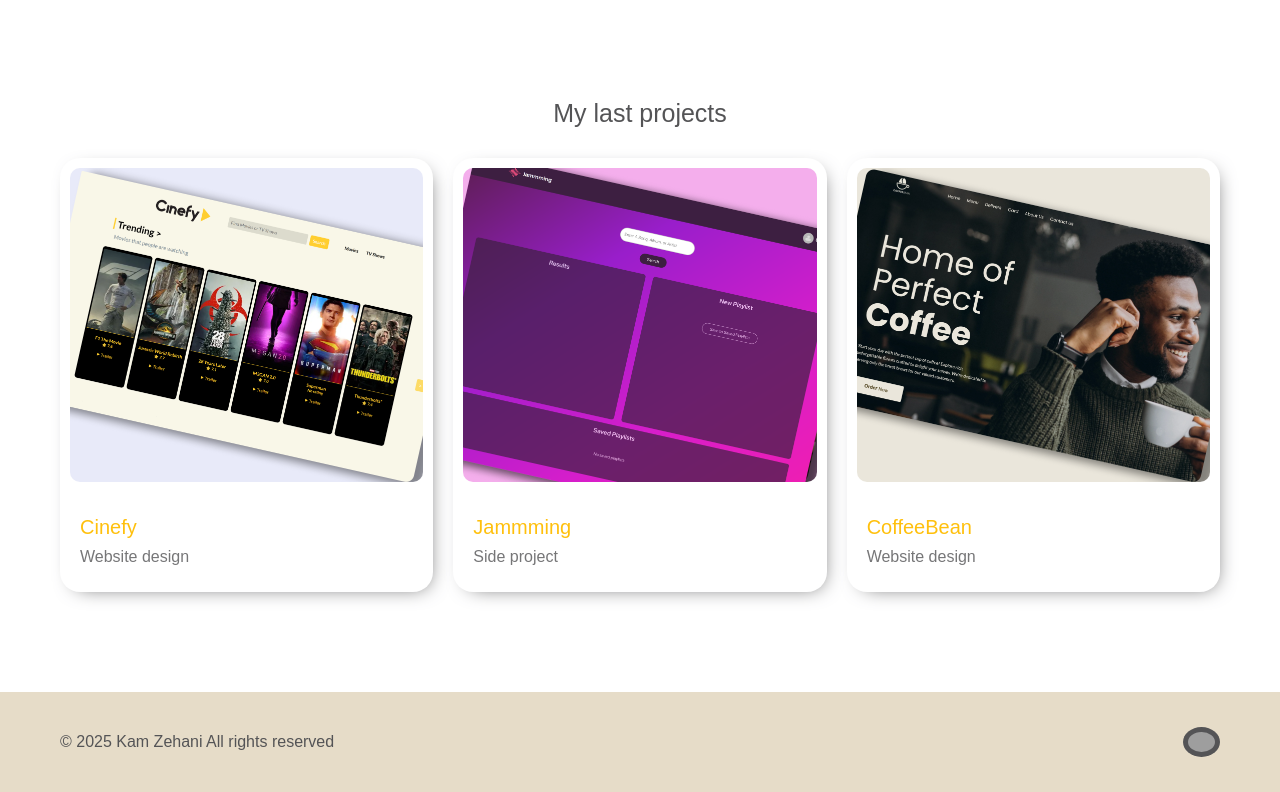
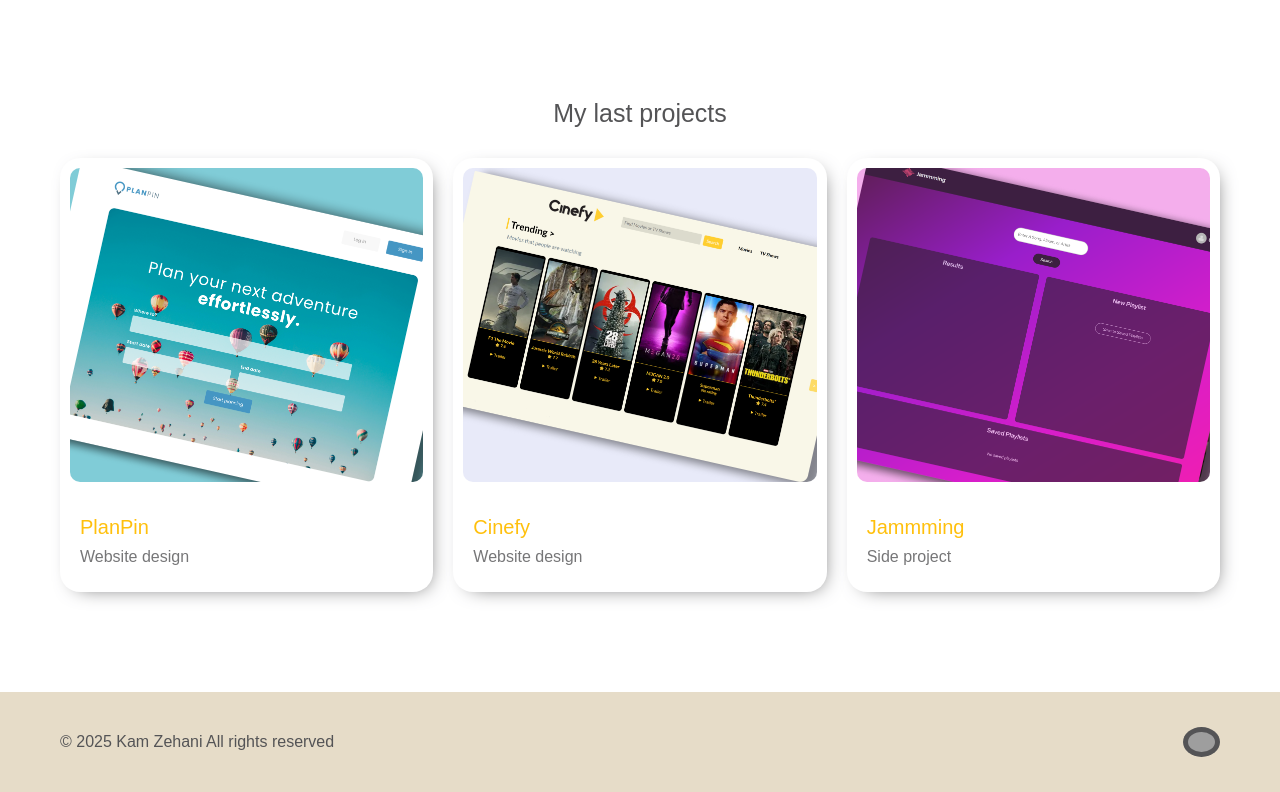
Before and after one commit to CyberBeeDesign/madebykam, a React (Vite) app: page / in a window 1280 px wide. Shown: the part 682-1474 px from the top of the page. Built offline with nearby package versions, Linux system fonts and the light colour scheme; grey boxes are pictures that could not be loaded; a web font is replaced by a local one.

Commit message:
Update portfolio PlanPin

```diff
--- a/src/components/Home/LastProject/LastProject.jsx
+++ b/src/components/Home/LastProject/LastProject.jsx
@@ -3,6 +3,7 @@
 import jammmingMockup from "../../../assets/Jammming-Mockup.png";
 import coffeebeanMockup from "../../../assets/CoffeeBean-Mockup.png";
 import arrowmore from "../../../assets/arrow-more.png";
+import planpinMockup from "../../../assets/PlanPin-Mockup.png";
 import "./LastProject.css";
 
 const LastProject = () => {
@@ -10,7 +11,28 @@
     <div className="lastproject-container">
       <div className="lastproject">
         <h2>My last projects</h2>
+
         <div className="lastprojectcard-box">
+          <div className="lastprojectcard">
+            <a
+              href="https://planpin.netlify.app/"
+              target="_blank"
+              rel="noopener noreferrer"
+            >
+              <img
+                src={planpinMockup}
+                alt="planpin-mockup"
+                className="Mockup"
+              />
+              <div className="lastproject-text-container">
+                <div className="lastproject-text">
+                  <h3>PlanPin</h3>
+                  <p>Website design</p>
+                </div>
+                <img src={arrowmore} alt="" className="arrow-more" />
+              </div>
+            </a>
+          </div>
           <div className="lastprojectcard">
             <a
               href="https://cinefy-cyberbee.netlify.app/"
@@ -49,7 +71,7 @@
             </a>
           </div>
 
-          <div className="lastprojectcard">
+          {/*<div className="lastprojectcard">
             <a
               href="https://cb-coffeebean.netlify.app/"
               target="_blank"
@@ -68,7 +90,7 @@
                 <img src={arrowmore} alt="" className="arrow-more" />
               </div>
             </a>
-          </div>
+          </div>*/}
         </div>
       </div>
     </div>
--- a/src/components/Portfolio/theportfolio.jsx
+++ b/src/components/Portfolio/theportfolio.jsx
@@ -7,6 +7,7 @@
 import ontheroadmockup from "../../assets/Ontheroad-Mockup.png";
 import micasamockup from "../../assets/Micasa-Mockup.png";
 import aromamockup from "../../assets/Aroma-Mockup.png";
+import planpinMockup from "../../assets/PlanPin-Mockup.png";
 
 import "./theportfolio.css";
 
@@ -14,6 +15,23 @@
   return (
     <div className="portfolio-container">
       <div className="portfolio">
+        <div className="porfoliocard">
+          <a
+            href="https://planpin.netlify.app/"
+            target="_blank"
+            rel="noopener noreferrer"
+          >
+            <img src={planpinMockup} alt="planpin-mockup" className="Mockup" />
+            <div className="portfolio-text-container">
+              <div className="portfolio-text">
+                <h3>PlanPin</h3>
+                <p>Design & development</p>
+              </div>
+              <img src={arrowmore} alt="" className="arrow-more" />
+            </div>
+          </a>
+        </div>
+
         <div className="porfoliocard">
           <a
             href="https://cinefy-cyberbee.netlify.app/"
```
Also changed, not shown: src/assets/PlanPin-Mockup.png (added).
